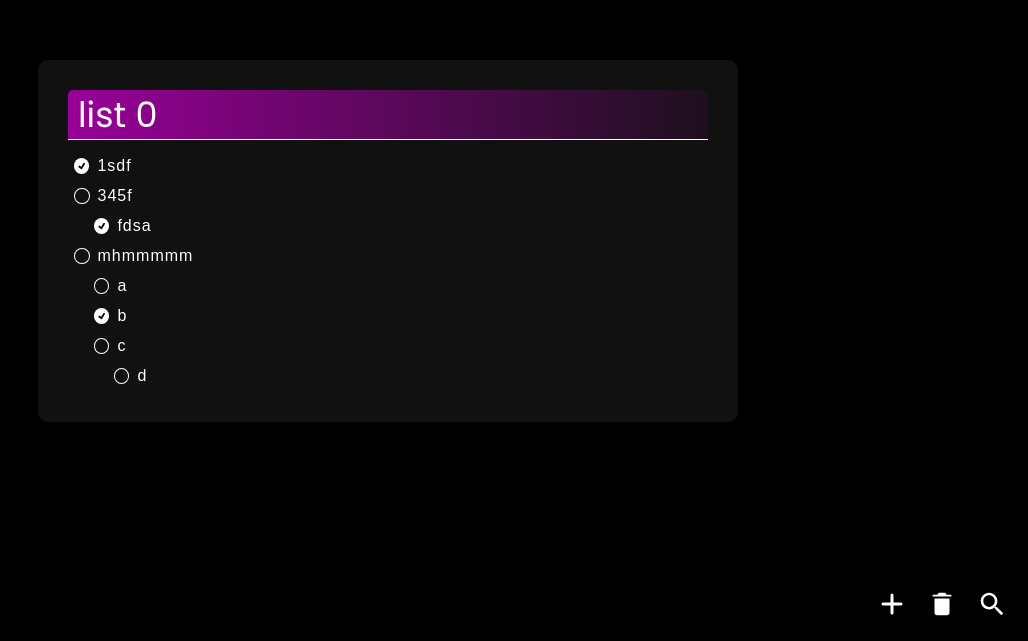
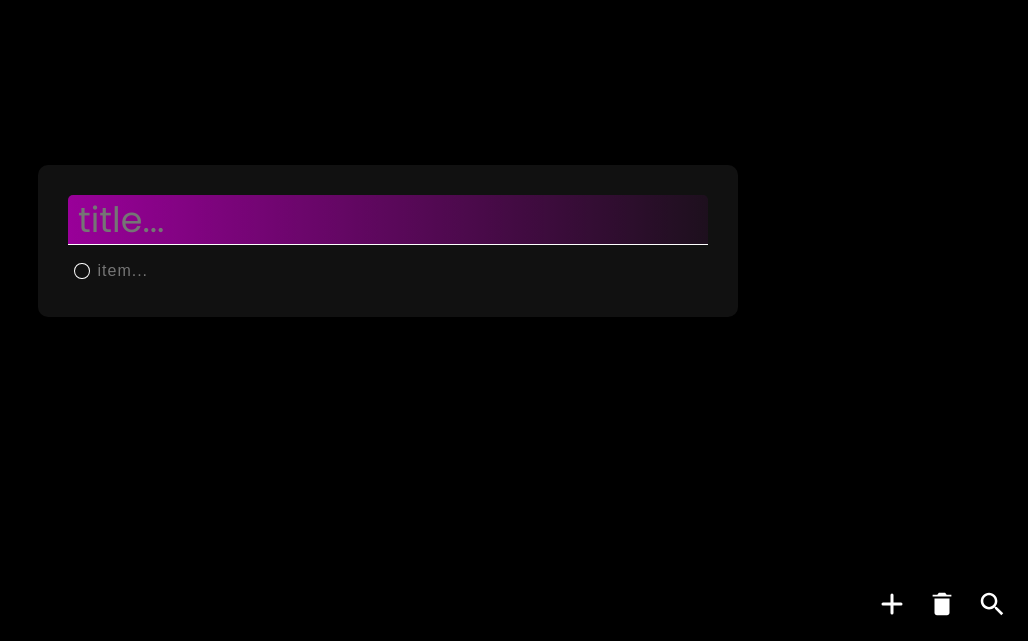
Before and after one commit to Jeff0Brewer/to-do, a Next.js app: page / in a window 1280 px wide. Shown: the part 159-800 px from the top of the page, without its empty margins (252-1280 px from the left). Built offline with nearby package versions, Linux system fonts and the light colour scheme.

Commit message:
remove test data from index

```diff
--- a/pages/index.tsx
+++ b/pages/index.tsx
@@ -3,81 +3,11 @@ import type { NextPage } from 'next'
 import Head from 'next/head'
 import ListInterface from '../components/list-interface'
 import List from '../components/list'
+import { getBlankList } from '../lib/list-util'
 import { ListData } from '../lib/types'
-import { getKey } from '../lib/key'
-
-const testLists: Array<ListData> = [
-    {
-        title: 'list 0',
-        date: new Date(),
-        items: [
-            {
-                text: '1sdf',
-                completed: true,
-                children: [],
-                key: getKey()
-            }, {
-                text: '345f',
-                completed: false,
-                children: [
-                    {
-                        text: 'fdsa',
-                        completed: true,
-                        children: [],
-                        key: getKey()
-                    }
-                ],
-                key: getKey()
-            }, {
-                text: 'mhmmmmm',
-                completed: false,
-                children: [
-                    {
-                        text: 'a',
-                        completed: false,
-                        children: [],
-                        key: getKey()
-                    }, {
-                        text: 'b',
-                        completed: true,
-                        children: [],
-                        key: getKey()
-                    }, {
-                        text: 'c',
-                        completed: false,
-                        children: [
-                            {
-                                text: 'd',
-                                completed: false,
-                                children: [],
-                                key: getKey()
-                            }
-                        ],
-                        key: getKey()
-                    }
-                ],
-                key: getKey()
-            }
-        ],
-        key: getKey()
-    },
-    {
-        title: 'list 1',
-        date: new Date(),
-        items: [
-            {
-                text: 'mdmd',
-                completed: false,
-                children: [],
-                key: getKey()
-            }
-        ],
-        key: getKey()
-    }
-]
 
 const Home: NextPage = () => {
-    const [lists, setLists] = useState<Array<ListData>>(testLists)
+    const [lists, setLists] = useState<Array<ListData>>([getBlankList()])
     const [listInd, setListInd] = useState<number>(0)
     return (
         <>
```
